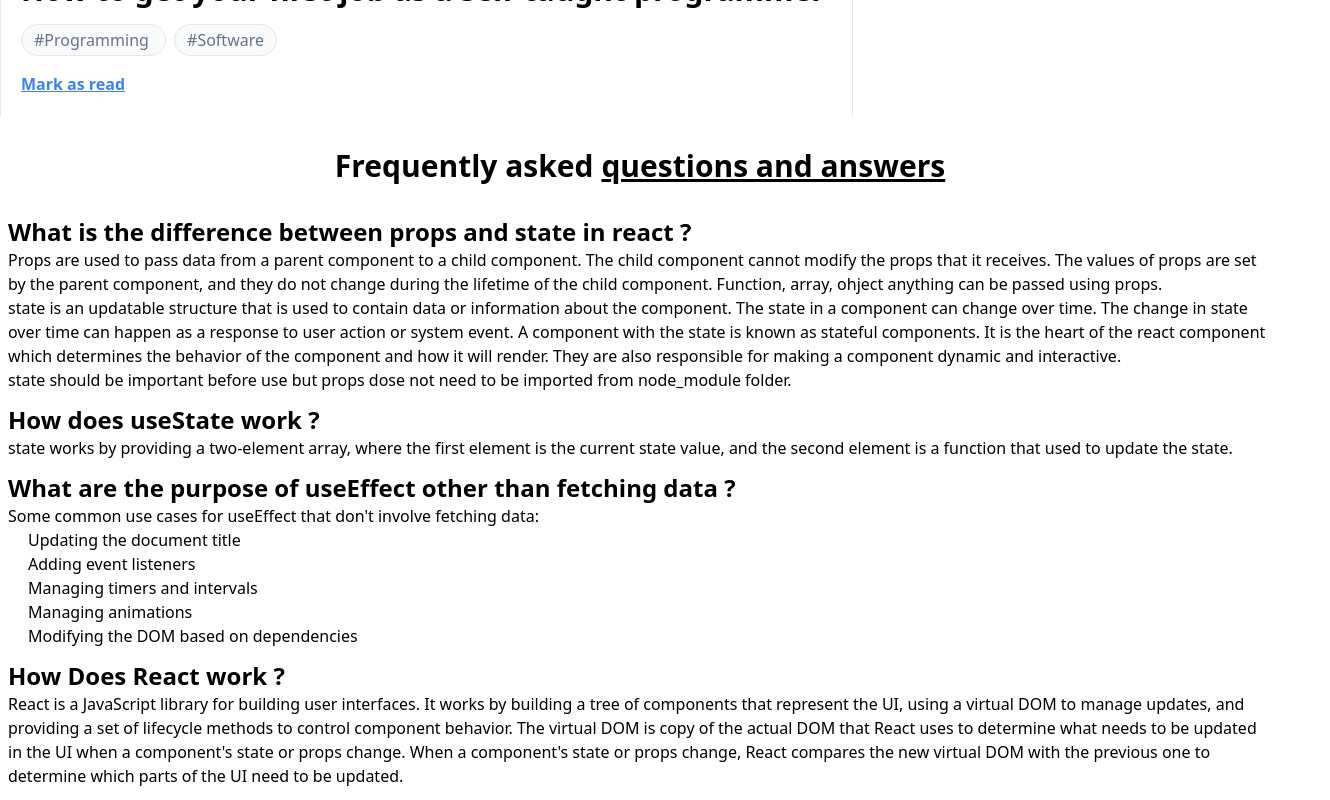
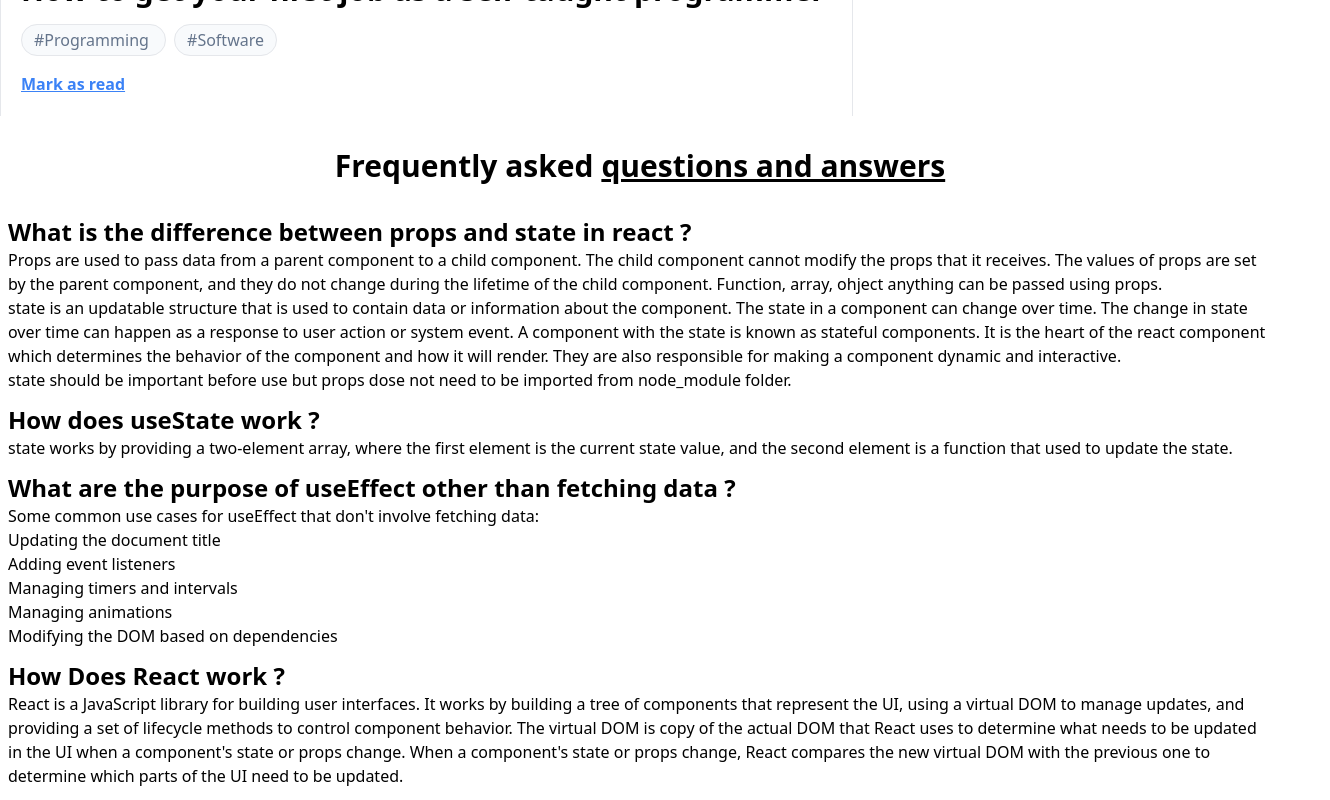
Before and after one commit to Hasib24/Assignment-8, a React (Create React App) app: page / in a window 1280 px wide. Shown: the part 3113-3913 px from the top of the page, 1330 px wide, since content can reach past the window. Built offline with nearby package versions, Linux system fonts and the light colour scheme; the HTML template or start-up script is replaced by a standard one.

Commit message:
tost msg function added

```diff
--- a/src/components/BlogForQnAndAns.jsx
+++ b/src/components/BlogForQnAndAns.jsx
@@ -37,14 +37,14 @@
             <div className='mb-3 px-2'>
                 <h2 className='font-bold text-2xl'> What are the purpose of useEffect other than fetching data ?</h2>
                 <p>
-                Some common use cases for useEffect that don't involve fetching data:
-                <ul className='ml-5'>
-                    <li>Updating the document title</li>
-                    <li>Adding event listeners</li>
-                    <li>Managing timers and intervals</li>
-                    <li>Managing animations</li>
-                    <li>Modifying the DOM based on dependencies</li>
-                </ul>
+                Some common use cases for useEffect that don't involve fetching data: <br />
+
+                    Updating the document title <br />
+                    Adding event listeners <br />
+                    Managing timers and intervals <br />
+                    Managing animations <br />
+                    Modifying the DOM based on dependencies
+
 
                 </p>
 
--- a/src/components/Bookmark.jsx
+++ b/src/components/Bookmark.jsx
@@ -1,6 +1,7 @@
 import React, { useEffect, useState } from 'react';
+import Tost from './Tost';
 
-const Bookmark = ({bookMarkArray, timeSpent}) => {
+const Bookmark = ({bookMarkArray, timeSpent, tost}) => {
     // console.log(bookMarkArray);
 
 
@@ -10,6 +11,7 @@
         <div className='col-span-4 px-2 sticky top-0 h-screen'>
             <div className='border rounded-md bg-slate-100 text-2xl text-blue-700 font-semibold border-blue-700 p-5 mt-5'>Spent time on read : {timeSpent} min</div>
             <div className='p-5 mt-2 bg-slate-100 rounded-md'>
+                <Tost tost={tost}></Tost>
                 <p className='font-bold text-2xl'>Bookmarked Blog : {bookMarkArray.length}</p>
                 <div>
                     {bookMarkArray.map(singleBookMark =><p key={singleBookMark.id} className='bg-white my-2 p-5 rounded-md'>{singleBookMark.title}</p>)}
--- a/src/components/Main.jsx
+++ b/src/components/Main.jsx
@@ -1,6 +1,7 @@
 import React, { useEffect, useState } from 'react';
 import Blog from './Blog';
 import Bookmark from './Bookmark';
+
 
 const Main = () => {
     let [posts, setPosts] = useState([]);
@@ -11,6 +12,26 @@
         .then(res => res.json())
         .then(posts => setPosts(posts))
     }, [])
+
+
+    // for controling tost
+    const stylesToShow = {
+        position: 'absolute',
+        right: '-50px',
+        opacity: 1,
+        transition: 'opacity 500ms ease-in',
+      };
+      const stylesToHide = {
+        position: 'absolute',
+        right: '-50px',
+        opacity: 0,
+        transition: 'opacity 500ms ease-out'
+      };
+
+      let [tost, setTost] = useState(stylesToHide);
+
+
+
 
     const bookMarkHandler = (id, title) =>{
 
@@ -36,7 +57,18 @@
 
         let isArray = bookMarkArray.find(singleBookMark => singleBookMark.id === id)
         if(!isArray){
-            setBookMarkArray([...bookMarkArray, newBookMarkArray])
+            setBookMarkArray([...bookMarkArray, newBookMarkArray]);
+            setTost(stylesToShow);
+            setTimeout(()=>{
+                    setTost(stylesToHide)
+                }, 2000 )
+
+
+        }
+
+
+        if(isArray){
+            // setTost(2)
         }
     }
 
@@ -52,8 +84,12 @@
 
     return (
         <div className='md:grid md:grid-cols-12'>
-            <Blog posts={posts} bookMarkHandler={bookMarkHandler} markAsReadHandler={markAsReadHandler}></Blog>
-            <Bookmark bookMarkArray={bookMarkArray} timeSpent={timeSpent}></Bookmark>
+
+
+                <Blog posts={posts} bookMarkHandler={bookMarkHandler} markAsReadHandler={markAsReadHandler}></Blog>
+                <Bookmark bookMarkArray={bookMarkArray} timeSpent={timeSpent} tost={tost}></Bookmark>
+
+
         </div>
     );
 };
--- /dev/null
+++ b/src/components/Tost.jsx
@@ -0,0 +1,20 @@
+import React from 'react';
+// import { FaRegBookmark } from 'react-icons/fa';
+
+
+const Tost = (props) => {
+
+    //   let style = {props.tost};
+    //   console.log(props.tost);
+    return (
+        <div style={props.tost} className='transition delay-150 duration-300'>
+            <div className="py-2 px-3 text-right ">
+                <span className="font-bold border rounded-full bg-white shadow-md shadow-amber-300 p-3">
+                    Bookmark Added !
+                </span>
+            </div>
+        </div>
+    );
+};
+
+export default Tost;
```
